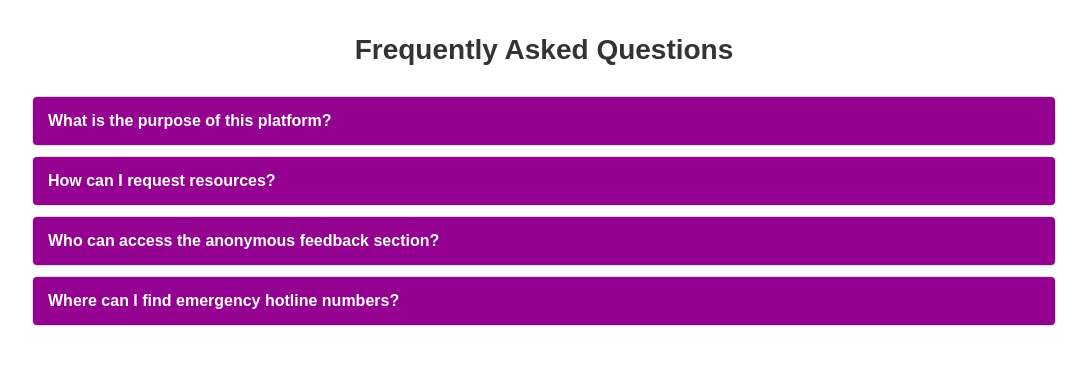
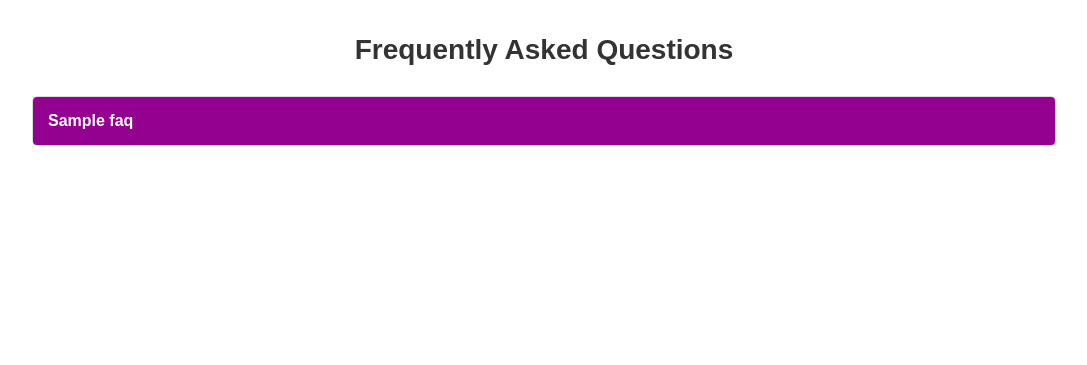
Before and after one commit to rohan057/FYP, a PHP site: page /faq.php in a window 1280 px wide. Shown: the part 66-431 px from the top of the page, without its empty margins (96-1183 px from the left). Run offline with PHP 8.4, Linux system fonts and the light colour scheme; tables that the repository leaves empty or names only in its code hold one stand-in row (values such as "Sample post").

Commit message:
Update faq.php
Linked the page to a database table to display the questions and answers within the format I created

```diff
--- a/faq.php
+++ b/faq.php
@@ -1,5 +1,16 @@
 <?php
 session_start();
+$host = 'localhost';
+$dbname = 'fyp';
+$username = 'root';
+$password = '';
+
+try {
+    $pdo = new PDO("mysql:host=$host;dbname=$dbname", $username, $password); //https://www.w3schools.com/php/php_mysql_connect.asp
+    $pdo->setAttribute(PDO::ATTR_ERRMODE, PDO::ERRMODE_EXCEPTION);
+} catch (PDOException $e) {
+    die("Database connection failed: " . $e->getMessage());
+}
 ?>
 
 <!DOCTYPE html>
@@ -35,26 +46,18 @@ session_start();
     <h1 class="faq-header">Frequently Asked Questions</h1>
 
     <div class="faq-container">
-        <div class="faq-item">
-            <input type="checkbox" id="faq1" class="faq-checkbox">
-            <label for="faq1" class="faq-question">What is the purpose of this platform?</label>
-            <div class="faq-answer">This platform is designed to provide resources and support for students to improve their wellbeing, balance education, and enhance mental health.</div>
-        </div>
-        <div class="faq-item">
-            <input type="checkbox" id="faq2" class="faq-checkbox">
-            <label for="faq2" class="faq-question">How can I request resources?</label>
-            <div class="faq-answer">You can request resources by navigating to the "Request Resources" page and filling out the provided questionnaire.</div>
-        </div>
-        <div class="faq-item">
-            <input type="checkbox" id="faq3" class="faq-checkbox">
-            <label for="faq3" class="faq-question">Who can access the anonymous feedback section?</label>
-            <div class="faq-answer">The anonymous feedback section is open to all students to provide their feedback while keeping their identity private.</div>
-        </div>
-        <div class="faq-item">
-            <input type="checkbox" id="faq4" class="faq-checkbox">
-            <label for="faq4" class="faq-question">Where can I find emergency hotline numbers?</label>
-            <div class="faq-answer">You can find a list of emergency hotline numbers under the "Hotline Numbers" page for quick access.</div>
-        </div>
+        <?php
+        $stmt = $pdo->query("SELECT * FROM faq");
+        while ($row = $stmt->fetch(PDO::FETCH_ASSOC)) {
+            $faq_id = 'faq' . $row['id'];
+            echo '
+            <div class="faq-item">
+                <input type="checkbox" id="' . $faq_id . '" class="faq-checkbox">
+                <label for="' . $faq_id . '" class="faq-question">' . htmlspecialchars($row['question']) . '</label>
+                <div class="faq-answer">' . htmlspecialchars($row['answer']) . '</div>
+            </div>';
+        }
+        ?>
     </div>
 </body>
 </html>
```
